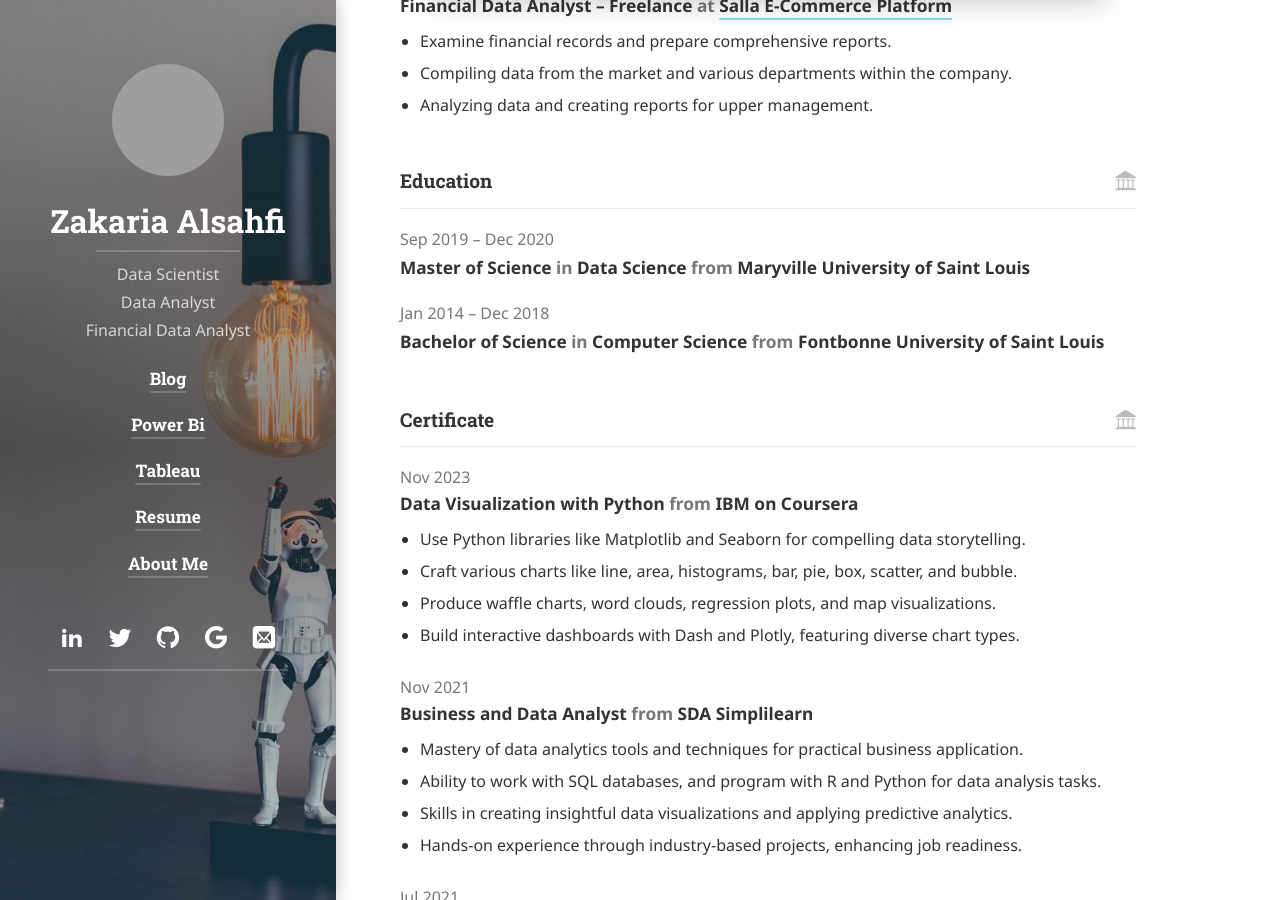
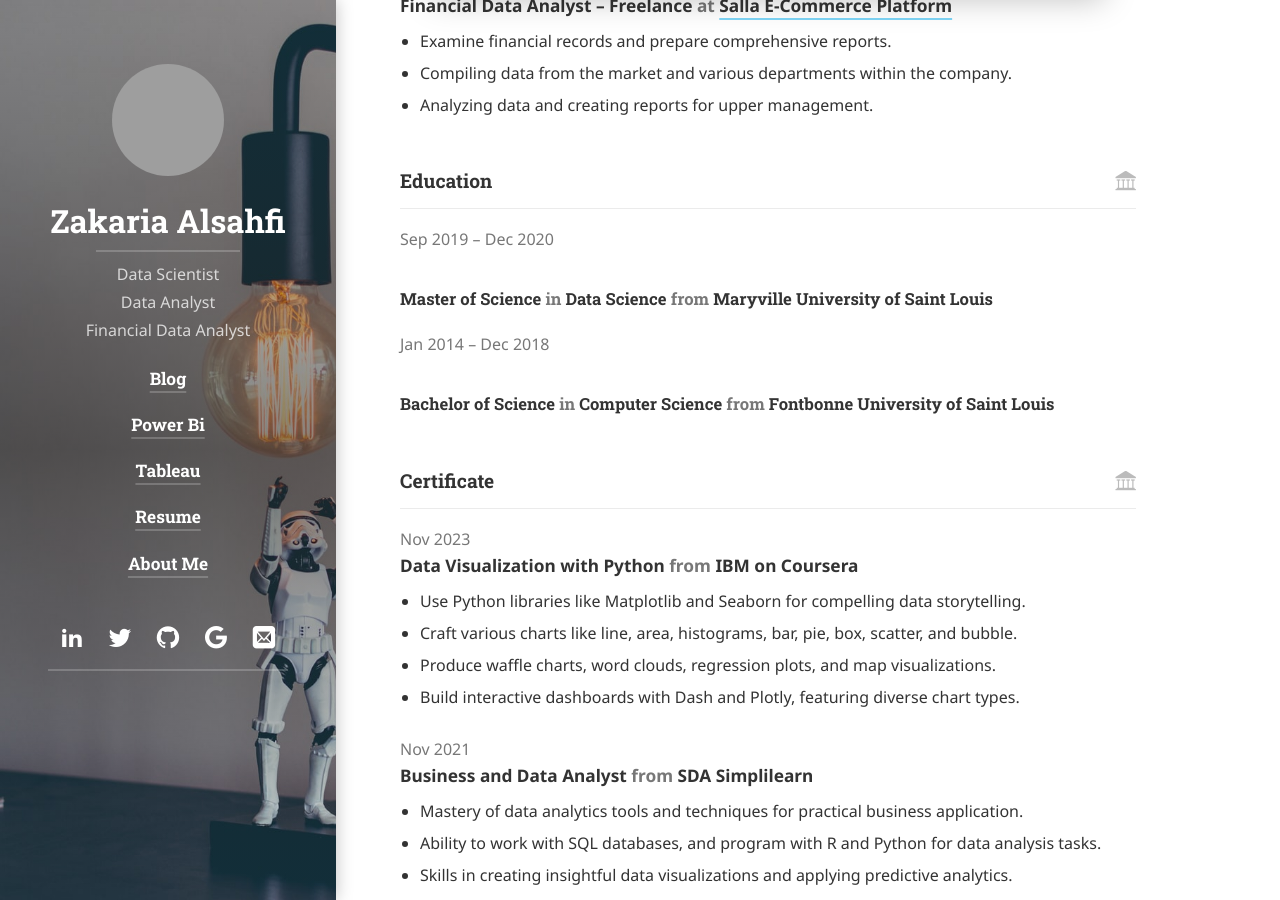
Before and after one commit to alsahfiza/alsahfiza.github.io, a Jekyll site: the page built from resume.md, in a window 1280 px wide and 900 px high, scrolled down 1063 px. Built offline with Jekyll 4.4.1, drawn with Linux system fonts in a browser that asks for light colours; cached includes are drawn as plain includes; nearby versions of some CDN libraries; some web fonts are replaced; library files that are not in the unit come from our copies; grey boxes are pictures that could not be loaded.

Commit message:
Update education.html

```diff
--- a/_includes/pro/resume/education.html
+++ b/_includes/pro/resume/education.html
@@ -13,7 +13,7 @@
           {% include components/from-to.html from=edu.startDate to=edu.endDate format=from_to_format %}
         </p>
       {% endif %}
-      <h4 class="h4 faded" {% if edu.endDate.size > 0 %}property="alumniOf" typeof="EducationalOrganization"{% endif %}>
+      <h4 class="h5 faded" {% if edu.endDate.size > 0 %}property="alumniOf" typeof="EducationalOrganization"{% endif %}>
         {% capture study_type %}<span class="bc">{{ edu.studyType }}</span>{% endcapture %}
         {% capture area %}<span class="bc">{{ edu.area }}</span>{% endcapture %}
         {% capture institution %}<span class="bc" {% if edu.endDate.size > 0 %}property="name"{% endif %}>{{ edu.institution }}</span>{% endcapture %}
@@ -23,11 +23,11 @@
           | replace:"<!--area-->", area
           | replace:"<!--institution-->", institution
         }}
-      </h4>
+      </h5>
     </header>
 
     {% if edu.highlights.size > 0 %}
-    <h4 class="sr-only">{{ strings.resume.highlights | default:"Highlights" }}</h4>
+    <h5 class="sr-only">{{ strings.resume.highlights | default:"Highlights" }}</h5>
     <ul>
       {% for highlight in edu.highlights %}
         <li>{{ highlight }}</li>
```
